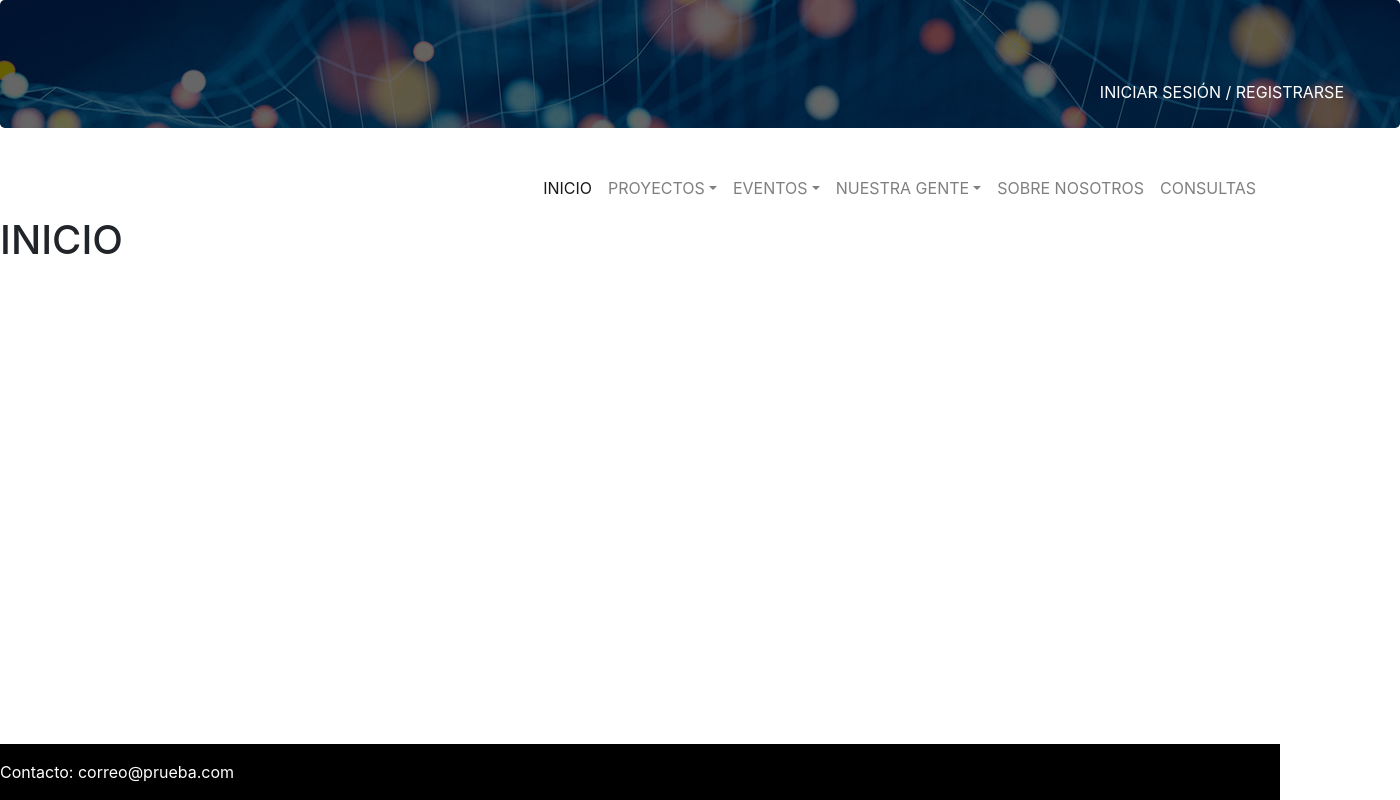
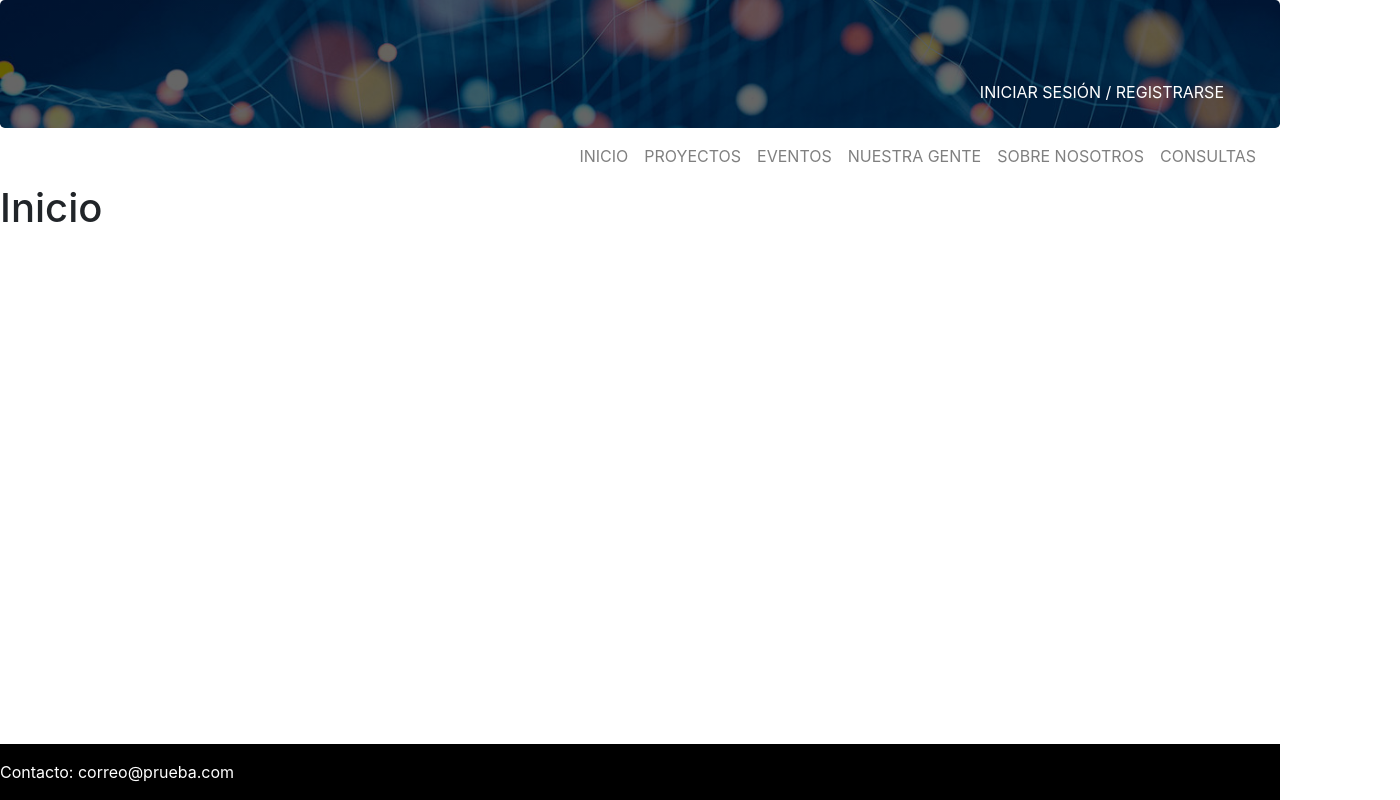
Before and after one commit to ProyectoIntegrador2018/hub-datos, a React (Create React App) app: page / in a window 1280 px wide. Shown: the whole page, 1400 px wide, since content can reach past the window. Built offline with nearby package versions, Linux system fonts and the light colour scheme.

Commit message:
Translate html to React Components

```diff
--- a/src/App.js
+++ b/src/App.js
@@ -11,7 +11,7 @@ import SobreNosotros from "./SobreNostros";
 import IniciarSesion from "./IniciarSesion";
 import Consultas from "./Consultas";
 import "bootstrap/dist/css/bootstrap.min.css";
-import {BrowserRouter as Router,Switch,Route,NavLink,} from "react-router-dom";
+import {BrowserRouter as Router,Switch,Route } from "react-router-dom";
 
 
 function App() {
@@ -20,13 +20,13 @@ function App() {
       <Header/>
       <Navigation />
       <Switch>
-        <Route path="/" exact component={Inicio} />
         <Route path="/Proyectos" component={Proyectos} />
         <Route path="/Eventos" component={Eventos} />
         <Route path="/NuestraGente" component={NuestraGente} />
         <Route path="/SobreNosotros" component={SobreNosotros} />
         <Route path="/Consultas" component={Consultas} />
         <Route path="/IniciarSesion" component={IniciarSesion} />
+        <Route path="/*" component={Inicio} />
       </Switch>
       <Footer/>
     </Router>
--- a/src/IniciarSesion.js
+++ b/src/IniciarSesion.js
@@ -1,6 +1,5 @@
 import React from 'react';
 import './App.css';
-import Header from "./components/Header";
 
 function IniciarSesion() {
   return (
--- a/src/Inicio.js
+++ b/src/Inicio.js
@@ -5,7 +5,7 @@ function Inicio() {
   return (
 
 
-        <h1>INICIO</h1>
+        <h1>Inicio</h1>
 
   );
 }
--- a/src/SobreNostros.js
+++ b/src/SobreNostros.js
@@ -5,7 +5,7 @@ function SobreNosotros() {
   return (
 
 
-        <h1>SobreNosotros</h1>
+        <h1>Sobre Nosotros</h1>
 
   );
 }
--- a/src/components/Footer.js
+++ b/src/components/Footer.js
@@ -1,16 +1,13 @@
 import React from "react";
 import "../App.css";
 
-
 function Footer() {
   return (
-    <footer class="page-footer font-small fixed-bottom text-white">
-
-  <div class="footer-copyright text-center py-3 float-left">Contacto: correo@prueba.com
-
-  </div>
-
-</footer>
+    <footer className="page-footer font-small fixed-bottom text-white">
+      <div className="footer-copyright text-center py-3 float-left">
+        Contacto: correo@prueba.com
+      </div>
+    </footer>
   );
 }
 export default Footer;
--- a/src/components/Header.js
+++ b/src/components/Header.js
@@ -4,7 +4,7 @@ import "../App.css";
 
 function Header() {
   return (
-    <div className="jumbotron bg-cover text-white darkened-image bg-cover">
+    <div className="jumbotron bg-cover text-white darkened-image bg-cover w-100 mb-0">
     <nav className="navbar navbar-expand-lg navbar">
       <button
         className="navbar-toggler"
@@ -18,7 +18,7 @@ function Header() {
         <span className="navbar-toggler-icon"></span>
       </button>
       <div className="collapse navbar-collapse" id="navbarNavDropdown">
-        <ul class="navbar-nav ml-auto ">
+        <ul className="navbar-nav ml-auto ">
           <li className="nav-item">
             <a className="nav-link header-link" href="/IniciarSesion">
               INICIAR SESIÓN / REGISTRARSE
--- a/src/components/Navigation.js
+++ b/src/components/Navigation.js
@@ -1,96 +1,24 @@
 import React from "react";
+import Nav from "react-bootstrap/Nav";
+import NavBar from "react-bootstrap/Navbar";
 import "../App.css";
 import "bootstrap/dist/css/bootstrap.min.css";
 
 function Navigation() {
   return (
-
-    <nav className="navbar navbar-expand-lg navbar navbar-light ">
-      <button
-        className="navbar-toggler"
-        type="button"
-        data-toggle="collapse"
-        data-target="#navbarNavDropdown"
-        aria-controls="navbarNavDropdown"
-        aria-expanded="false"
-        aria-label="Toggle navigation"
-      >
-        <span className="navbar-toggler-icon"></span>
-      </button>
-
-      <div className="collapse navbar-collapse" id="navbarSupportedContent">
-      <ul class="navbar-nav ml-auto">
-      <li className="nav-item active">
-            <a className="nav-link" href="/Inicio">
-              INICIO <span class="sr-only">(current)</span>
-            </a>
-          </li>
-      <li className="nav-item dropdown">
-            <a
-              className="nav-link dropdown-toggle"
-              href="/Proyectos"
-              id="navbarDropdownMenuLink"
-              role="button"
-              data-toggle="dropdown"
-              aria-haspopup="true"
-              aria-expanded="false"
-            >
-              PROYECTOS
-            </a>
-            <div className="dropdown-menu"aria-labelledby="navbarDropdownMenuLink">
-              <a className="dropdown-item" href="#">10k Challenge</a>
-              <a className="dropdown-item" href="#">MTY Universities for founders</a>
-            </div>
-          </li>
-          <li className="nav-item dropdown">
-            <a
-              className="nav-link dropdown-toggle"
-              href="/Eventos"
-              id="navbarDropdownMenuLink"
-              role="button"
-              data-toggle="dropdown"
-              aria-haspopup="true"
-              aria-expanded="false"
-            >
-              EVENTOS
-            </a>
-            <div className="dropdown-menu"aria-labelledby="navbarDropdownMenuLink">
-              <a className="dropdown-item" href="#">Talleres</a>
-              <a className="dropdown-item" href="#">Charlas</a>
-            </div>
-          </li>
-      <li className="nav-item dropdown">
-            <a
-              className="nav-link dropdown-toggle"
-              href="/NuestraGente"
-              id="navbarDropdownMenuLink"
-              role="button"
-              data-toggle="dropdown"
-              aria-haspopup="true"
-              aria-expanded="false"
-            >
-              NUESTRA GENTE
-            </a>
-            <div className="dropdown-menu"aria-labelledby="navbarDropdownMenuLink">
-              <a className="dropdown-item" href="#">Personas</a>
-              <a className="dropdown-item" href="#">Grupos Estudiantiles</a>
-              <a className="dropdown-item" href="#">Socios</a>
-            </div>
-          </li>
-      <li className="nav-item">
-            <a className="nav-link" href="/SobreNosotros">
-              SOBRE NOSOTROS
-            </a>
-          </li>
-      <li className="nav-item">
-            <a className="nav-link" href="Consultas">
-              CONSULTAS
-            </a>
-          </li>
-        </ul>
-        </div>
-    </nav>
-
+    <NavBar expand="lg">
+      <NavBar.Toggle aria-controls="basic-navbar-nav" />
+      <NavBar.Collapse id="navbarSupportedContent">
+        <Nav className="ml-auto">
+          <Nav.Link href="/">INICIO</Nav.Link>
+          <Nav.Link href="/Proyectos"> PROYECTOS </Nav.Link>
+          <Nav.Link href="/Eventos"> EVENTOS </Nav.Link>
+          <Nav.Link href="/NuestraGente"> NUESTRA GENTE </Nav.Link>
+          <Nav.Link href="/SobreNosotros"> SOBRE NOSOTROS </Nav.Link>
+          <Nav.Link href="/Consultas"> CONSULTAS </Nav.Link>
+        </Nav>
+      </NavBar.Collapse>
+    </NavBar>
   );
 }
 export default Navigation;
```
